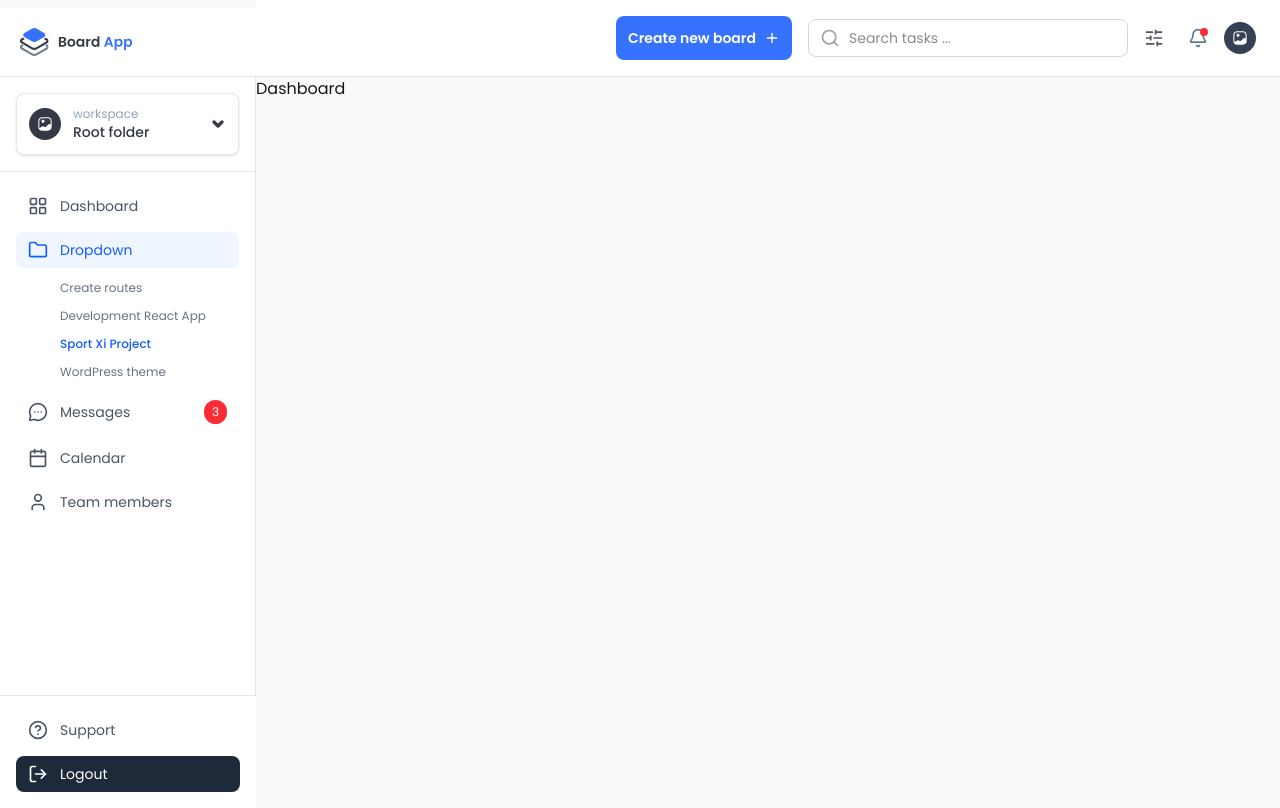
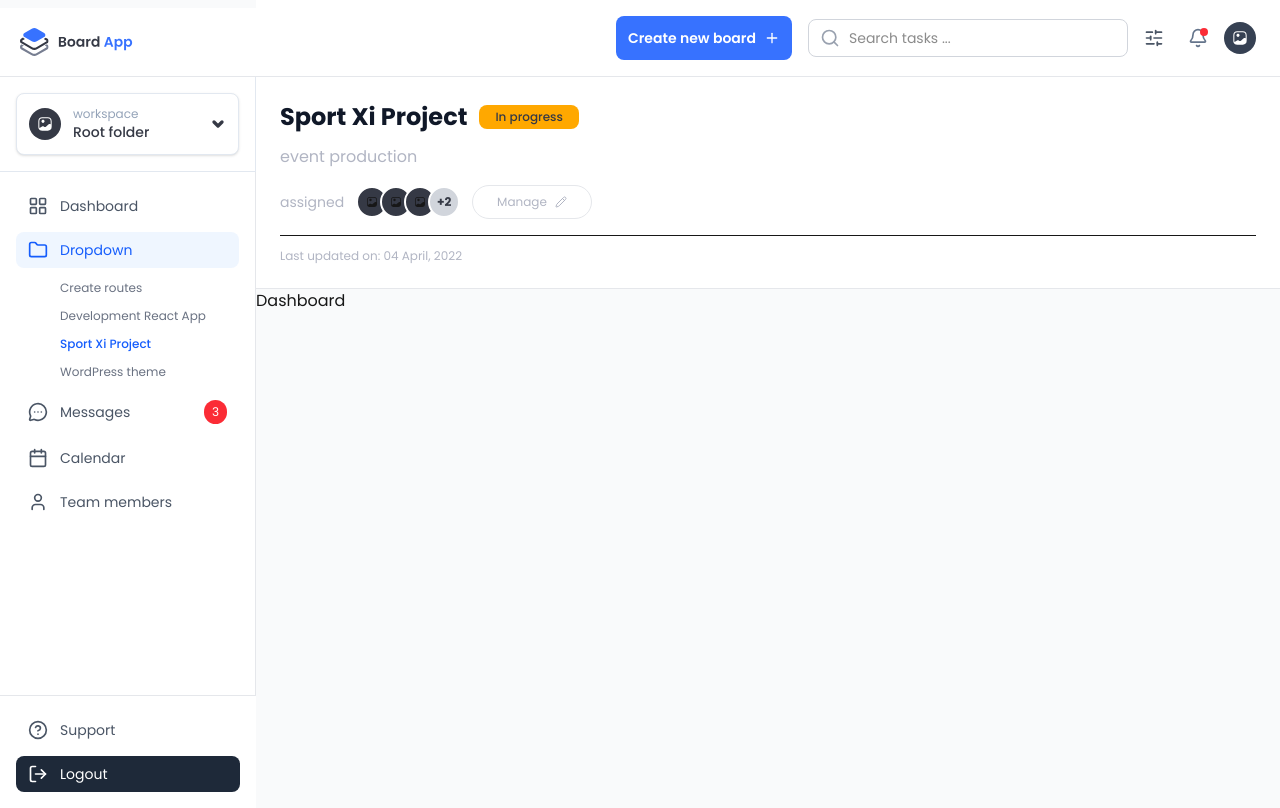
Before and after one commit to Vihanga-EBI/Swimlane-Dashboard, a Next.js app: page / in a window 1280 px wide. Built offline with nearby package versions, Linux system fonts and the light colour scheme.

Commit message:
create header in dashboard swimlane

```diff
--- /dev/null
+++ b/src/components/SwimlaneHeader.tsx
@@ -0,0 +1,57 @@
+"use client";
+import { PencilIcon } from "lucide-react";
+import BaseIcon from "../../public/icons/BaseIcon";
+
+export default function SwimlaneHeader() {
+  return (
+    <div className="bg-white border-b border-gray-200 px-4 lg:px-6 py-4 lg:py-6">
+      <div className="flex items-start justify-between">
+        <div className="flex-1">
+          <div className="flex flex-col sm:flex-row sm:items-center gap-2 sm:gap-3 mb-3">
+            <h1 className="text-xl lg:text-2xl font-bold text-gray-900">
+              Sport Xi Project
+            </h1>
+            <span className="px-4 py-1 bg-accent text-text-natural-3 text-xs font-medium rounded-lg">
+              In progress
+            </span>
+          </div>
+          <p className="text-text-natural-5 mb-4 text-sm lg:text-base">
+            event production
+          </p>
+
+          <div className="flex flex-col lg:flex-row lg:items-center lg:justify-between gap-4">
+            <div className="flex items-center gap-2 lg:gap-4">
+              <div className="flex items-center gap-3">
+                <span className="text-sm text-text-natural-5">assigned</span>
+                <div className="flex -space-x-2">
+                  <div className="w-5 h-5 lg:w-8 lg:h-8 bg-text-natural-3 rounded-full border-2 border-white justify-center flex items-center">
+                    <BaseIcon className="w-3 h-3" />
+                  </div>
+                  <div className="w-5 h-5 lg:w-8 lg:h-8 bg-text-natural-3 rounded-full border-2 border-white justify-center flex items-center">
+                    <BaseIcon className="w-3 h-3" />
+                  </div>
+                  <div className="w-5 h-5 lg:w-8 lg:h-8 bg-text-natural-3 rounded-full border-2 border-white justify-center flex items-center">
+                    <BaseIcon className="w-3 h-3" />
+                  </div>
+                  <div className="w-5 h-5 lg:w-8 lg:h-8 bg-gray-300 rounded-full border-2 border-white flex items-center justify-center font-bold text-xs text-text-natural-3">
+                    +2
+                  </div>
+                </div>
+                <button className="flex items-center gap-2 px-6 py-2 hover:bg-gray-200 border border-gray-200 rounded-full text-gray-600 text-sm font-mediumtransition-colors duration-200">
+                  <span className="text-text-natural-5 text-xs">Manage</span>
+                  <PencilIcon className="h-3 text-2xl text-text-natural-5 w-3" />
+                </button>
+              </div>
+            </div>
+          </div>
+
+          <hr className="mt-4" />
+
+          <div className="text-xs mt-3 lg:text-xs text-text-natural-5">
+            Last updated on: 04 April, 2022
+          </div>
+        </div>
+      </div>
+    </div>
+  );
+}
--- a/src/screens/layout.tsx
+++ b/src/screens/layout.tsx
@@ -1,5 +1,6 @@
 import Header from "@/components/Header"
 import Appbar from "@/components/Appbar"
+import SwimlaneHeader from "@/components/SwimlaneHeader"
 
 export default function AdminLayout({
     children,
@@ -11,6 +12,7 @@ export default function AdminLayout({
             <Appbar />
             <div className="flex-1 flex flex-col lg:ml-0">
                 <Header />
+                <SwimlaneHeader/>
                 <main className="flex-1">
                     {children}
                 </main>
```
